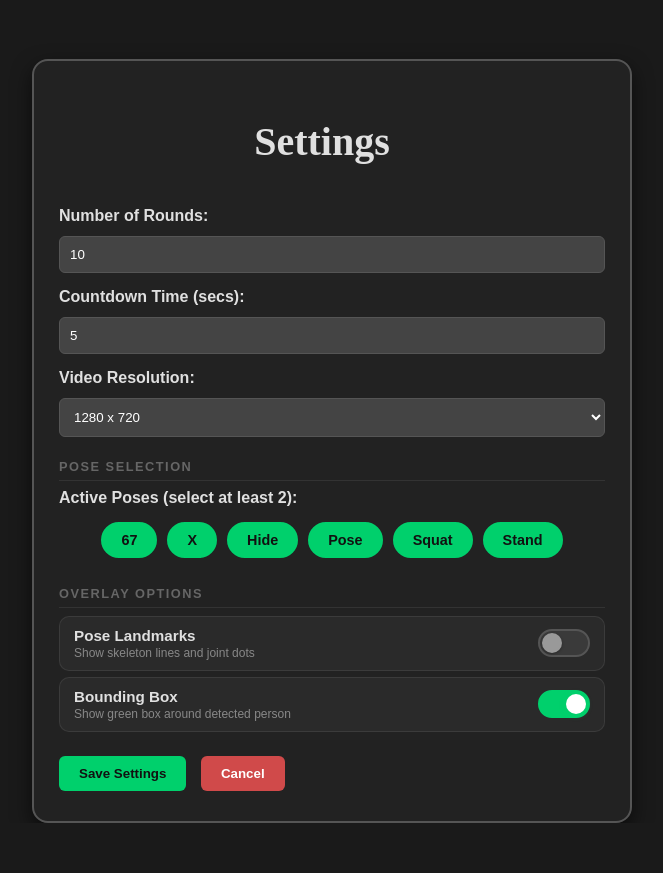
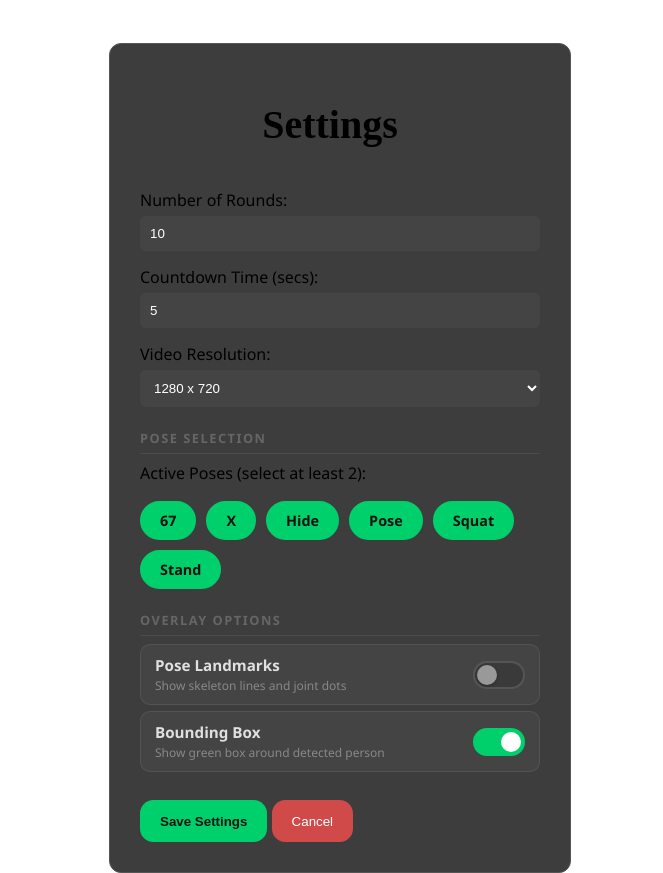
Before and after one commit to jenastyx/Strikeapose, a Flask app: page /settings in a window 1280 px wide. Shown: the whole page, without its empty margins (308-971 px from the left). Before the commit the page ends 823 px from the top, so only its background shows below. Run offline with Flask 3, Linux system fonts and the light colour scheme.

Commit message:
Revert "scrollwheel"
This reverts commit 369e9c73c5b30c840f01d0d8065b5e2e9f4d0198.

```diff
--- a/templates/settings.html
+++ b/templates/settings.html
@@ -7,60 +7,7 @@
     <link rel="stylesheet" href="/static/css/main.css">
     <link rel="stylesheet" href="/static/css/app.css">
     <style>
-        /* ---------------- Fullscreen center ---------------- */
-        html, body {
-            margin: 0;
-            padding: 0;
-            width: 100%;
-            height: 100%;
-            background: #1a1a1a;
-            font-family: sans-serif;
-            color: #e0e0e0;
-            display: flex;
-            justify-content: center;
-            align-items: center;
-        }
-
-        /* ---------------- Responsive Control Panel ---------------- */
-        #control-panel {
-            width: 90%;
-            max-width: 600px;
-            background: #222;
-            border: 2px solid #555; /* outline box */
-            border-radius: 16px;
-            padding: 30px 25px;
-            box-sizing: border-box;
-            box-shadow: 0 8px 20px rgba(0, 0, 0, 0.6);
-
-        }
-
-        #settings-form {
-            width: 100%;
-        }
-
-        .control-group {
-            display: flex;
-            flex-direction: column;
-            margin-bottom: 15px;
-        }
-
-        .control-group label {
-            margin-bottom: 6px;
-            font-weight: 600;
-        }
-
-        .control-group input,
-        .control-group select {
-            width: 100%;
-            padding: 10px;
-            border-radius: 6px;
-            background: #444;
-            color: #fff;
-            border: 1px solid #555;
-            box-sizing: border-box;
-        }
-
-        /* Toggle Groups */
+        /* ---- Toggle switch ---- */
         .toggle-group {
             display: flex;
             align-items: center;
@@ -70,52 +17,45 @@
             background: rgba(255, 255, 255, 0.04);
             border: 1px solid rgba(255, 255, 255, 0.08);
             border-radius: 10px;
-            flex-wrap: wrap;
+            transition: background 0.2s ease, border-color 0.3s ease;
         }
-
+        .toggle-group:hover {
+            background: rgba(255, 255, 255, 0.08);
+        }
         .toggle-label {
             display: flex;
             flex-direction: column;
             gap: 2px;
         }
-
         .toggle-label-text {
             font-size: 0.95rem;
             font-weight: 600;
             color: #e0e0e0;
         }
-
         .toggle-label-desc {
             font-size: 0.75rem;
             color: #888;
         }
-
         .toggle-switch {
             position: relative;
             width: 52px;
             height: 28px;
             flex-shrink: 0;
         }
-
         .toggle-switch input {
             opacity: 0;
             width: 0;
             height: 0;
         }
-
         .toggle-slider {
             position: absolute;
             cursor: pointer;
-            top: 0;
-            left: 0;
-            right: 0;
-            bottom: 0;
+            top: 0; left: 0; right: 0; bottom: 0;
             background: #3a3a3a;
             border: 2px solid #555;
             border-radius: 28px;
             transition: all 0.3s cubic-bezier(0.4, 0, 0.2, 1);
         }
-
         .toggle-slider:before {
             content: "";
             position: absolute;
@@ -128,19 +68,20 @@
             transition: all 0.3s cubic-bezier(0.4, 0, 0.2, 1);
             box-shadow: 0 1px 3px rgba(0, 0, 0, 0.3);
         }
-
         .toggle-switch input:checked + .toggle-slider {
             background: #00d06c;
             border-color: #00d06c;
         }
-
         .toggle-switch input:checked + .toggle-slider:before {
             transform: translateX(24px);
             background: #fff;
             box-shadow: 0 1px 6px rgba(0, 208, 108, 0.4);
         }
+        .toggle-switch input:focus + .toggle-slider {
+            box-shadow: 0 0 0 3px rgba(0, 208, 108, 0.2);
+        }
 
-        /* Section divider */
+        /* ---- Section divider ---- */
         .settings-section-label {
             font-size: 0.8rem;
             font-weight: 700;
@@ -153,7 +94,7 @@
             border-bottom: 1px solid rgba(255, 255, 255, 0.08);
         }
 
-        /* Overlay warning */
+        /* ---- Overlay warning ---- */
         .overlay-warning {
             display: none;
             align-items: center;
@@ -168,32 +109,26 @@
             font-weight: 600;
             animation: shake 0.4s ease;
         }
-
         .overlay-warning.show {
             display: flex;
         }
 
-        @keyframes shake {
-            0%, 100% { transform: translateX(0); }
-            20% { transform: translateX(-6px); }
-            40% { transform: translateX(6px); }
-            60% { transform: translateX(-4px); }
-            80% { transform: translateX(4px); }
+
+        /* Error highlight on toggle rows */
+        .toggle-group.error {
+            border-color: rgba(208, 74, 74, 0.5);
         }
 
-        /* Pose chips */
+        /* ---- Pose chips ---- */
         .pose-chips {
             display: flex;
             flex-wrap: wrap;
             gap: 10px;
             margin-top: 4px;
-            justify-content: center;
         }
-
         .pose-chip input[type="checkbox"] {
             display: none;
         }
-
         .pose-chip label {
             display: inline-block;
             padding: 8px 18px;
@@ -207,70 +142,49 @@
             transition: all 0.2s ease;
             user-select: none;
         }
-
         .pose-chip input[type="checkbox"]:checked + label {
             background: #00d06c;
             border-color: #00d06c;
             color: #111;
         }
-
         .pose-chip label:hover {
             border-color: #00d06c;
             color: #ddd;
         }
-
         .pose-chip input[type="checkbox"]:checked + label:hover {
             color: #111;
         }
 
-        /* Buttons */
-        .primary-btn, .danger-btn {
-            padding: 10px 20px;
-            border-radius: 6px;
-            font-weight: 600;
-            cursor: pointer;
-            border: none;
-            margin-right: 10px;
+        @keyframes shake {
+            0%, 100% { transform: translateX(0); }
+            20% { transform: translateX(-6px); }
+            40% { transform: translateX(6px); }
+            60% { transform: translateX(-4px); }
+            80% { transform: translateX(4px); }
         }
-
-        .primary-btn { background-color: #00d06c; color: #111; }
-        .danger-btn { background-color: #e74c3c; color: #fff; }
-
-        /* Toast */
-        .toast {
-            position: fixed;
-            bottom: 20px;
-            left: 50%;
-            transform: translateX(-50%);
-            background: #333;
-            padding: 10px 20px;
-            border-radius: 6px;
-            display: none;
-            color: #fff;
-        }
-
-        .toast.show { display: block; }
-
     </style>
 </head>
 
 <body>
-    <div id="control-panel">
+    <div id="control-panel" style="width: 400px; margin: auto; margin-top: 100px;">
         <h1 class="title">Settings</h1>
         <form id="settings-form">
             <div class="control-group">
                 <label>Number of Rounds:</label>
-                <input type="number" name="rounds" value="{{ rounds }}" min="1" required>
+                <input type="number" name="rounds" value="{{ rounds }}" min="1" required
+                    style="padding:10px; border-radius:6px; background:#444; color:#fff; border:none;">
             </div>
 
-            <div class="control-group">
+            <div class="control-group" style="margin-top: 15px;">
                 <label>Countdown Time (secs):</label>
-                <input type="number" name="countdown" value="{{ countdown }}" min="1" required>
+                <input type="number" name="countdown" value="{{ countdown }}" min="1" required
+                    style="padding:10px; border-radius:6px; background:#444; color:#fff; border:none;">
             </div>
 
-            <div class="control-group">
+            <div class="control-group" style="margin-top: 15px;">
                 <label>Video Resolution:</label>
-                <select name="resolution">
+                <select name="resolution"
+                    style="padding:10px; border-radius:6px; background:#444; color:#fff; border:none;">
                     <option value="640x480" {% if resolution=='640x480' %}selected{% endif %}>640 x 480</option>
                     <option value="1280x720" {% if resolution=='1280x720' %}selected{% endif %}>1280 x 720</option>
                     <option value="1600x900" {% if resolution=='1600x900' %}selected{% endif %}>1600 x 900</option>
@@ -279,8 +193,9 @@
             </div>
 
             <div class="settings-section-label">Pose Selection</div>
+
             <div class="control-group">
-                <label>Active Poses (select at least 2):</label>
+                <label style="margin-bottom: 8px;">Active Poses (select at least 2):</label>
                 <div class="pose-chips">
                     {% for pose in all_poses %}
                     <div class="pose-chip">
@@ -290,12 +205,13 @@
                     </div>
                     {% endfor %}
                 </div>
-                <div class="overlay-warning" id="pose-warning">
+                <div class="overlay-warning" id="pose-warning" style="margin-top: 10px;">
                     <span>Please select at least 2 poses.</span>
                 </div>
             </div>
 
             <div class="settings-section-label">Overlay Options</div>
+
             <div class="toggle-group" id="toggle-landmarks">
                 <div class="toggle-label">
                     <span class="toggle-label-text">Pose Landmarks</span>
@@ -324,29 +240,50 @@
 
             <br />
             <button type="submit" class="primary-btn">Save Settings</button>
-            <a href="/"><button type="button" class="danger-btn">Cancel</button></a>
+            <a href="/" style="text-decoration: none;"><button type="button" class="danger-btn">Cancel</button></a>
         </form>
         <div id="toast" class="toast"></div>
     </div>
-
     <script>
         const cbLandmarks = document.getElementById('cb-landmarks');
         const cbBbox = document.getElementById('cb-bbox');
+        const toggleLandmarks = document.getElementById('toggle-landmarks');
+        const toggleBbox = document.getElementById('toggle-bbox');
         const warning = document.getElementById('overlay-warning');
+
+        // Clear warning when a toggle is changed
+        cbLandmarks.addEventListener('change', clearWarning);
+        cbBbox.addEventListener('change', clearWarning);
+
+        function clearWarning() {
+            warning.classList.remove('show');
+        }
+
         const poseWarning = document.getElementById('pose-warning');
-
-        cbLandmarks.addEventListener('change', () => warning.classList.remove('show'));
-        cbBbox.addEventListener('change', () => warning.classList.remove('show'));
-
         document.querySelectorAll('input[name="poses"]').forEach(cb => {
             cb.addEventListener('change', () => poseWarning.classList.remove('show'));
         });
 
         document.getElementById('settings-form').addEventListener('submit', (e) => {
             e.preventDefault();
+
+            // Validate at least 2 poses selected
             const checkedPoses = document.querySelectorAll('input[name="poses"]:checked');
-            if (checkedPoses.length < 2) { poseWarning.classList.add('show'); return; }
-            if (!cbLandmarks.checked && !cbBbox.checked) { warning.classList.add('show'); return; }
+            if (checkedPoses.length < 2) {
+                poseWarning.classList.remove('show');
+                void poseWarning.offsetWidth;
+                poseWarning.classList.add('show');
+                return;
+            }
+
+            // Validate at least one overlay is selected
+            if (!cbLandmarks.checked && !cbBbox.checked) {
+                warning.classList.remove('show');
+                // Force reflow to retrigger animation
+                void warning.offsetWidth;
+                warning.classList.add('show');
+                return;
+            }
 
             const fd = new FormData(e.target);
             fetch('/api/submit_settings', { method: 'POST', body: fd })
```
